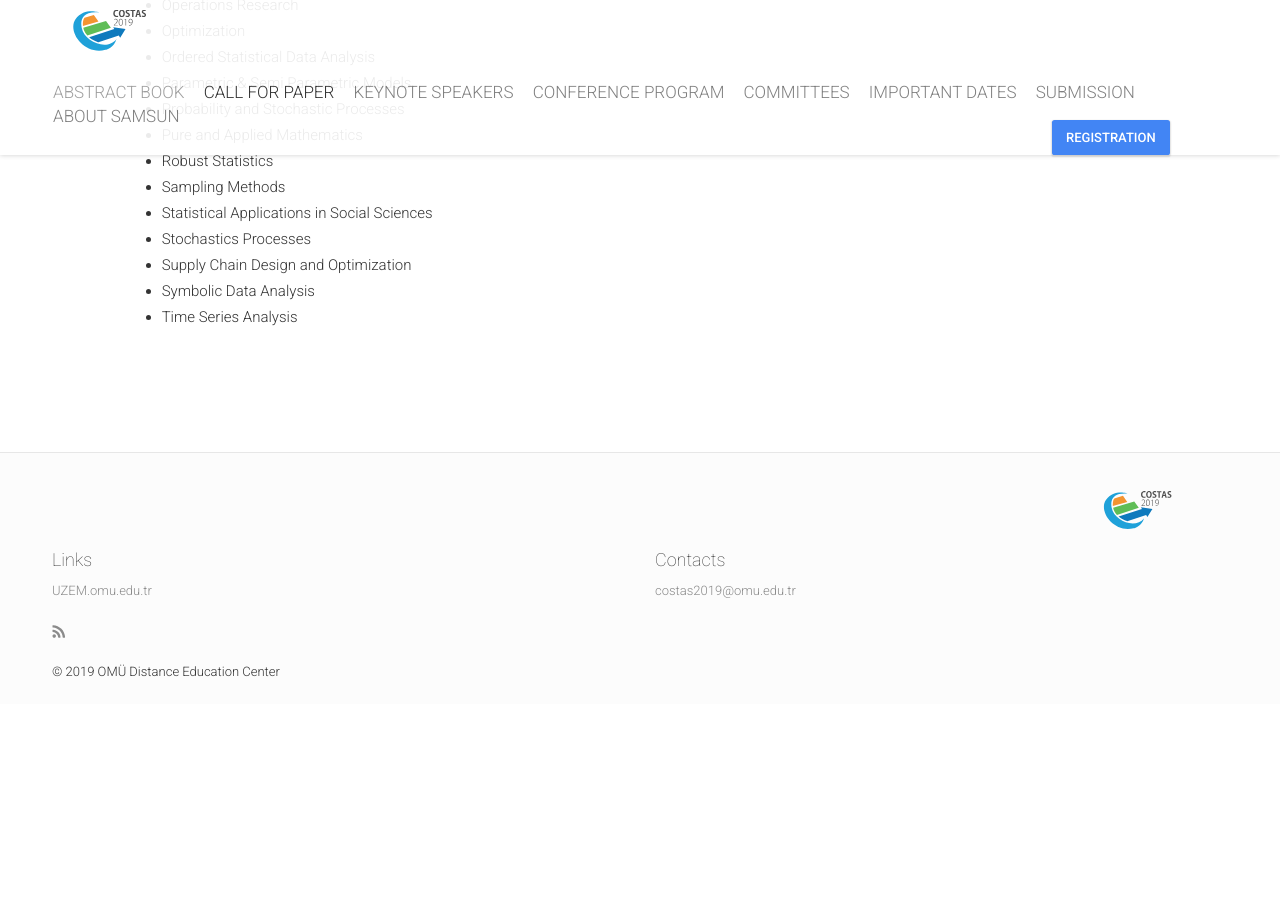
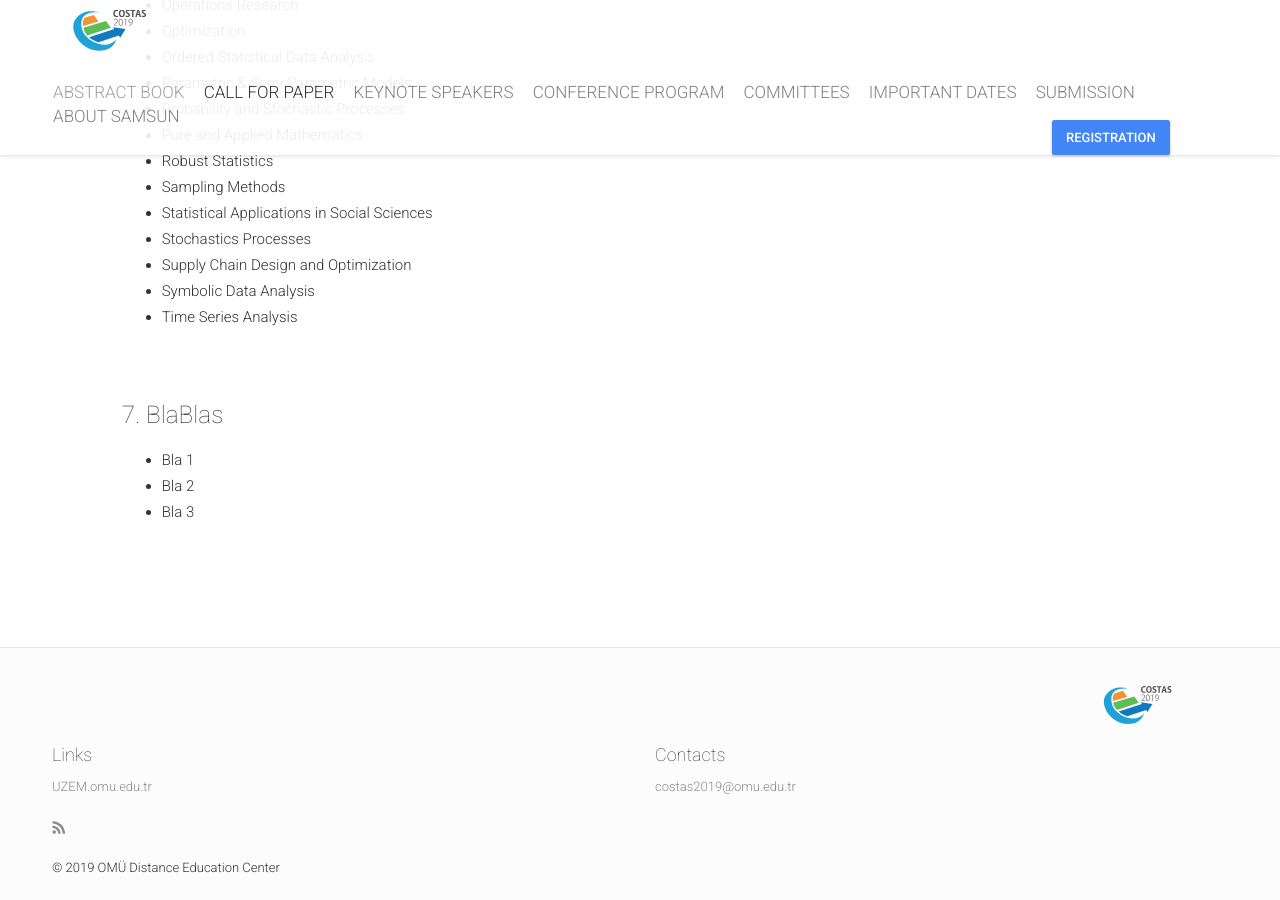
Before and after one commit to okul/costas2019, a Jekyll site: the page built from topics.html, in a window 1280 px wide and 900 px high, scrolled down 1787 px. Built offline with Jekyll 4.4.1, drawn with Linux system fonts in a browser that asks for light colours; nearby versions of some CDN libraries; comment, search, counter and statistics services are not loaded; before the commit the page ends 2491 px from its top, so only the background shows below that.

Commit message:
Update topics.yml

```diff
--- a/_data/topics.yml
+++ b/_data/topics.yml
@@ -49,3 +49,7 @@
               "Applied Macroeconomics", "Development Economics and Finance",
               "Financial Economics", "Energy Economics and Finance"]
     }
+  - {
+      theme: "7. BlaBlas",
+      texts: ["Bla 1", "Bla 2", "Bla 3"]
+    }
```
